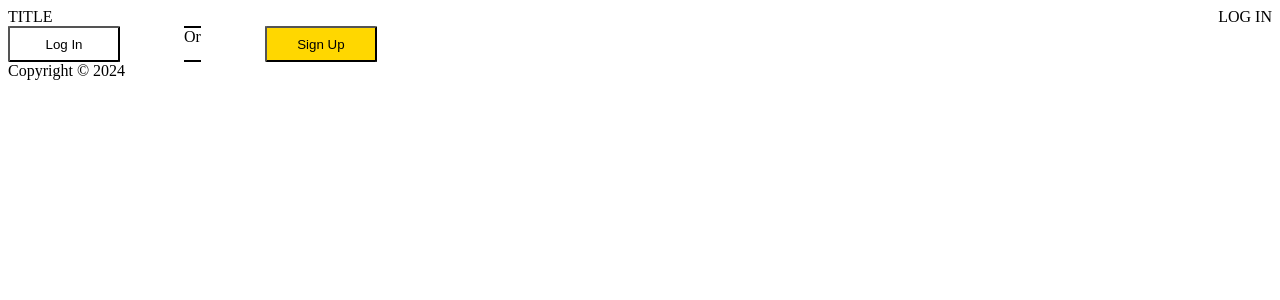
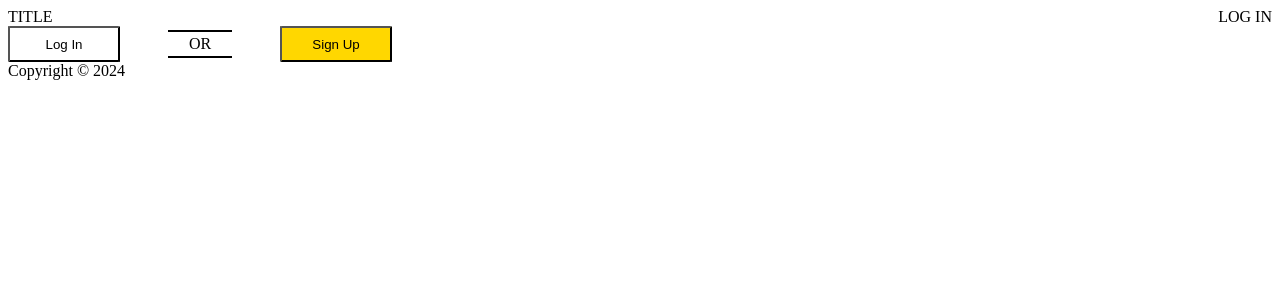
Before and after one commit to gtstarnes/SvelteLingo, a SvelteKit app: page / in a window 1280 px wide. Shown: the top 300 px of the page. Built offline with nearby package versions, Linux system fonts and the light colour scheme.

Commit message:
added styles to or

```diff
--- a/src/routes/+page.svelte
+++ b/src/routes/+page.svelte
@@ -7,7 +7,7 @@
 <div>
     <div class="buttonContainer">
         <MainButton text="Log In" color="white" />
-        <div class="or">Or</div>
+        <div class="or">OR</div>
         <MainButton text="Sign Up" color="gold" />
     </div>
 </div>
@@ -15,10 +15,16 @@
 <style>
     .buttonContainer {
         display: flex;
-        gap: 4rem;
+        align-items: center;
+        gap: 3rem;
     }
     .or {
         border-top: 2px solid black;
         border-bottom: 2px solid black;
+        display: flex;
+        align-items: center;
+        justify-content: center;
+        width: 4rem;
+        height: 1.5rem;
     }
 </style>
```
